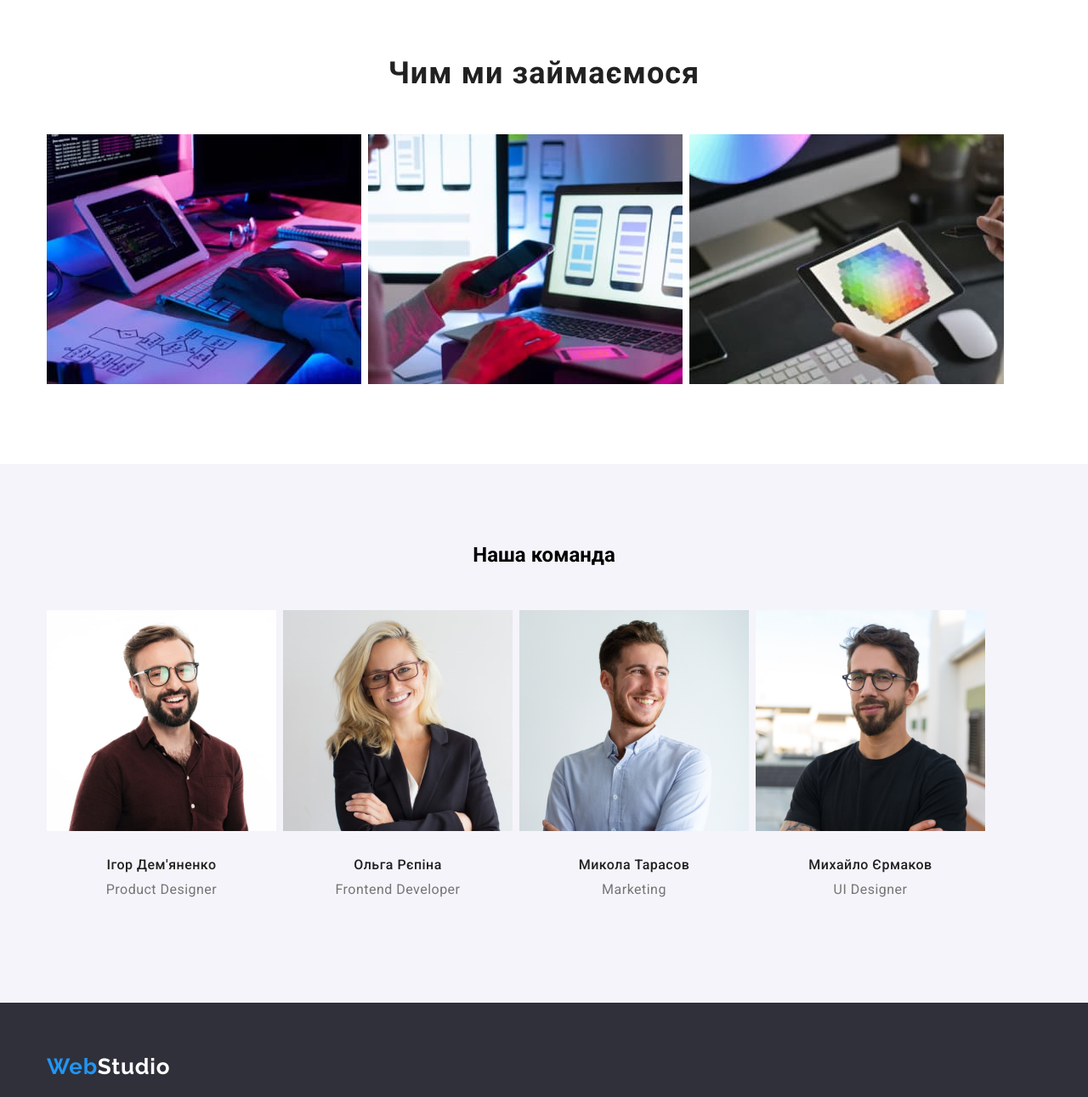
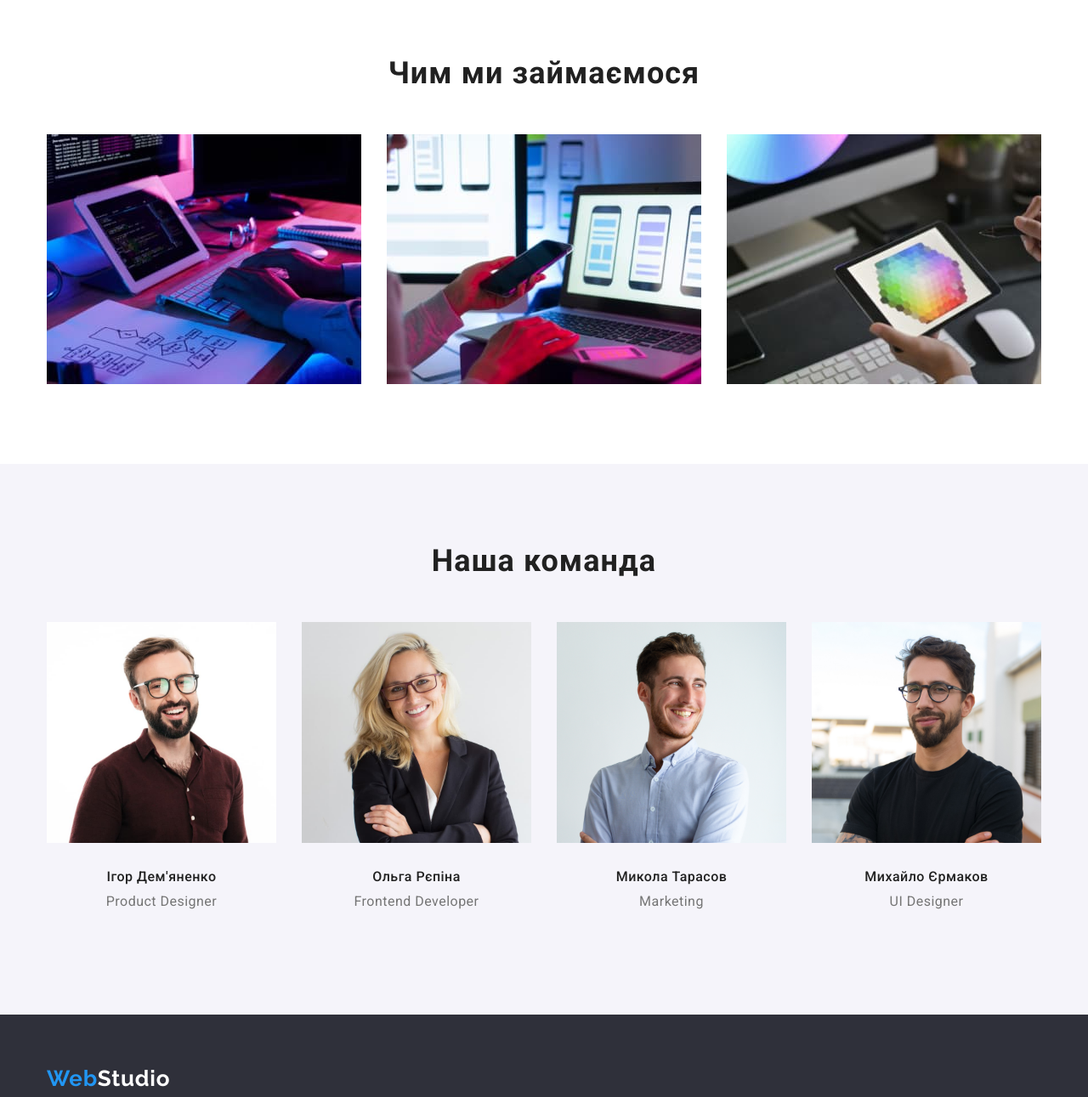
Before and after one commit to andreshkivVC/goit-markup-hw-03, a plain HTML site: page index.html in a window 1280 px wide. Shown: the part 882-2173 px from the top of the page at 85% size. Drawn offline with nearby package versions, Linux system fonts and the light colour scheme.

Commit message:
виправлення3 HW3
Основні виправлення в зображення, трохи наплутав в назві класів

```diff
--- a/css/styles.css
+++ b/css/styles.css
@@ -205,17 +205,16 @@ margin-left: 93px;
 	padding-top: 0;
 }
 
-.item:not(:last-child) {
+.foto-item:not(:last-child) {
 	margin-right: 30px;
 }
 
 .foto-list {
 	display: flex;
-	padding-left: auto;
-	padding-right: auto;
 }
 
 img{
+	width: auto;
 	display: block;
 	max-width: 100%;
 }
@@ -242,8 +241,13 @@ img{
 background-color:#F5F4FA;
 }
 .team-title {
+font-weight: 700;
+font-size: 36px;
+line-height: 1.16;
+text-align: center;
+letter-spacing: 0.03em;
+color: #212121;
 	margin-bottom: 50px;
-	text-align: center;
 }
 
 .team-name {
@@ -266,6 +270,9 @@ background-color:#F5F4FA;
 .team-data{
 	padding-top: 30px;
 	padding-bottom: 30px;
+}
+.team-item:not(:last-child){
+	margin-right: 30px;
 }
 
 /*----contacts----*/
@@ -319,7 +326,7 @@ background-color:#F5F4FA;
 	display: flex;
 	justify-content: center;
 }
-.item:not(:last-child) {
+.filter-item:not(:last-child) {
 	margin-right: 8px;
 }
 
--- a/index.html
+++ b/index.html
@@ -88,13 +88,13 @@
 				<div class="container">
 					<h2 class="foto-work">Чим ми займаємося</h2>
 					<ul class="foto-list list">
-						<li class="foto-item item">
+						<li class="foto-item">
 							<img src="./images/box1.jpg" alt="box1" width="370" />
 						</li>
-						<li class="foto-item item">
+						<li class="foto-item">
 							<img src="./images/box2.jpg" alt="box2" width="370" />
 						</li>
-						<li class="foto-item item">
+						<li class="foto-item">
 							<img src="./images/box3.jpg" alt="box3" width="370" />
 						</li>
 					</ul>
@@ -104,28 +104,28 @@
 				<div class="container">
 					<h2 class="team-title">Наша команда</h2>
 					<ul class="team-list list">
-						<li class="team-item item">
+						<li class="team-item">
 							<img src="./images/person1.jpg" alt="about" width="270" />
 							<div class="team-data">
 								<h3 class="team-name">Ігор Дем'яненко</h3>
 								<p class="team-profession">Product Designer</p>
 							</div>
 						</li>
-						<li class="hero-item item">
+						<li class="team-item">
 							<img src="./images/person2.jpg" alt="about" width="270" />
 							<div class="team-data">
 								<h3 class="team-name">Ольга Рєпіна</h3>
 								<p class="team-profession">Frontend Developer</p>
 							</div>
 						</li>
-						<li class="hero-item item">
+						<li class="team-item">
 							<img src="./images/person3.jpg" alt="about" width="270" />
 							<div class="team-data">
 								<h3 class="team-name">Микола Тарасов</h3>
 								<p class="team-profession">Marketing</p>
 							</div>
 						</li>
-						<li class="team-item item">
+						<li class="team-item">
 							<img src="./images/person4.jpg" alt="about" width="270" />
 							<div class="team-data">
 								<h3 class="team-name">Михайло Єрмаков</h3>
```
Also changed, not shown: portfolio.html (+6 -6 lines).
